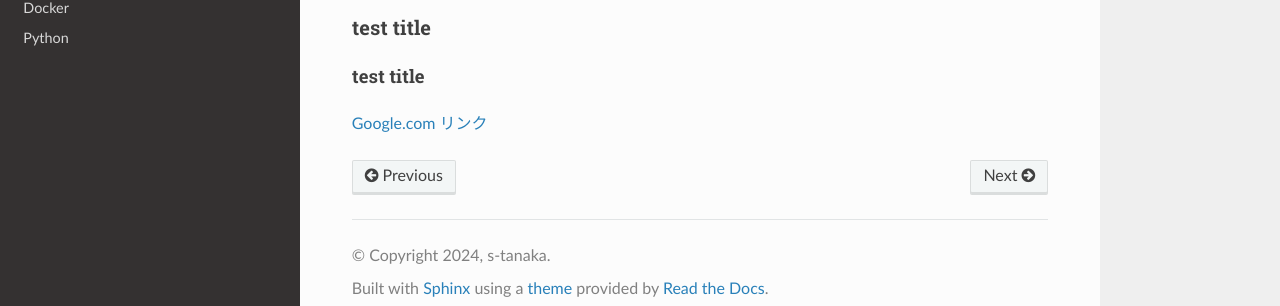
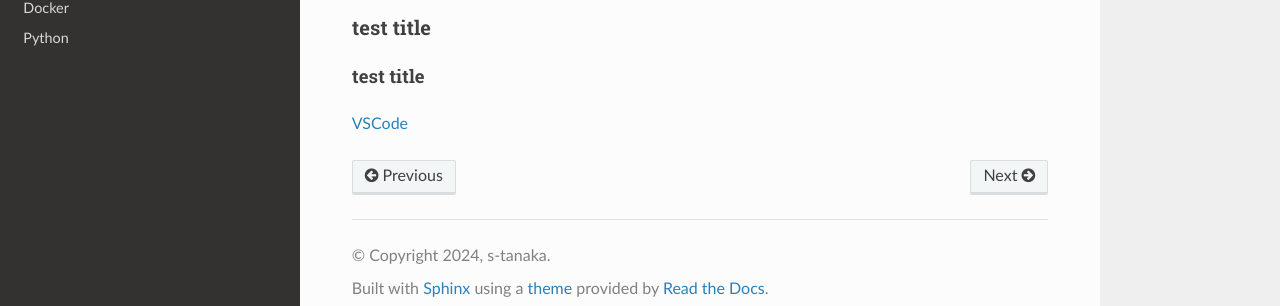
Before and after one commit to ProxmoxDev/sphinx, a Sphinx documentation site: the page built from docs/source/vscode/index.md, in a window 1280 px wide. Shown: the part 202-508 px from the top of the page. Built offline with Sphinx 7.4.7 and the Read the Docs theme 2.0.0, drawn with Linux system fonts in a browser that asks for light colours; pages that are not in the unit, such as notebooks, are missing from menus.

Commit message:
Update index.md

```diff
--- a/docs/source/vscode/index.md
+++ b/docs/source/vscode/index.md
@@ -6,4 +6,4 @@
 
 #### test title
 
-[Google.com リンク](https://www.google.co.jp)
+[VSCode](https://azure.microsoft.com/ja-jp/products/visual-studio-code)
```
